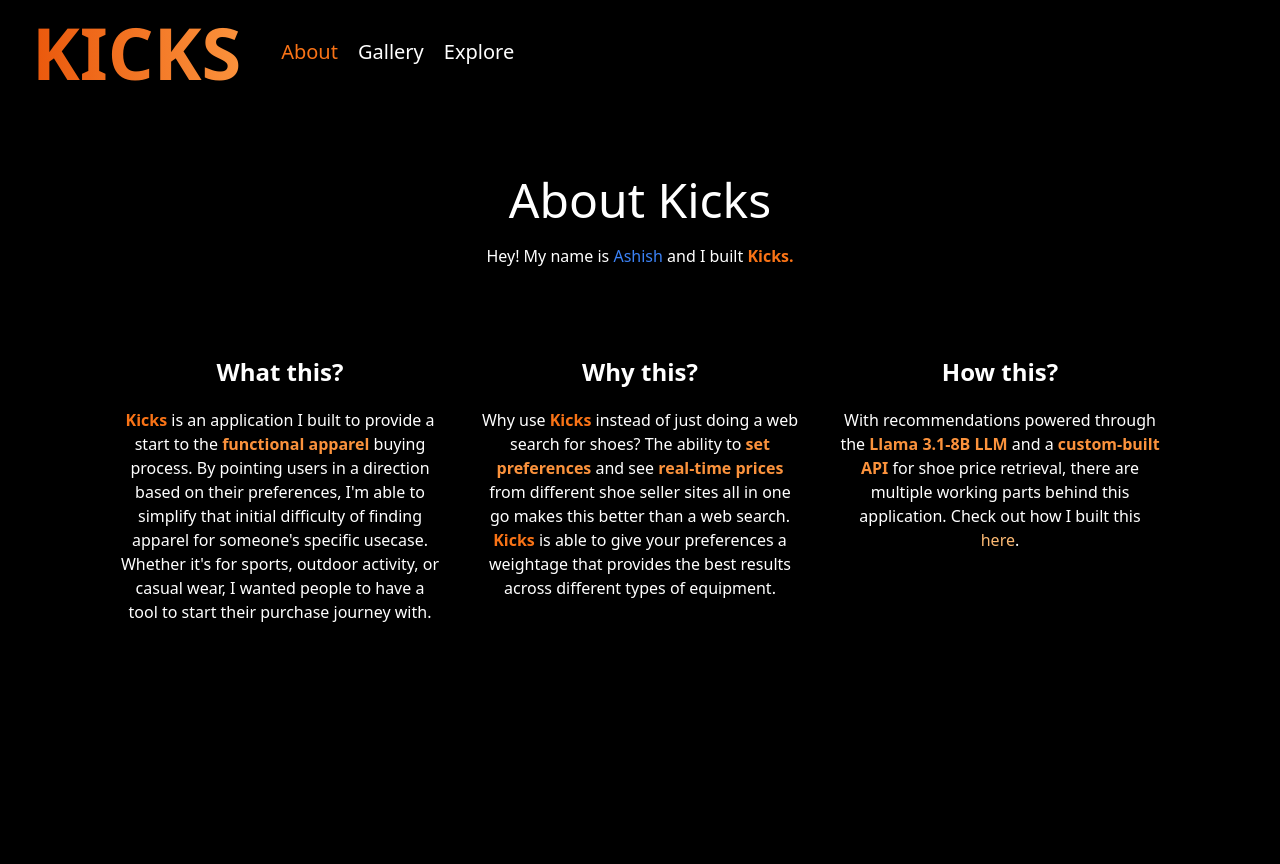
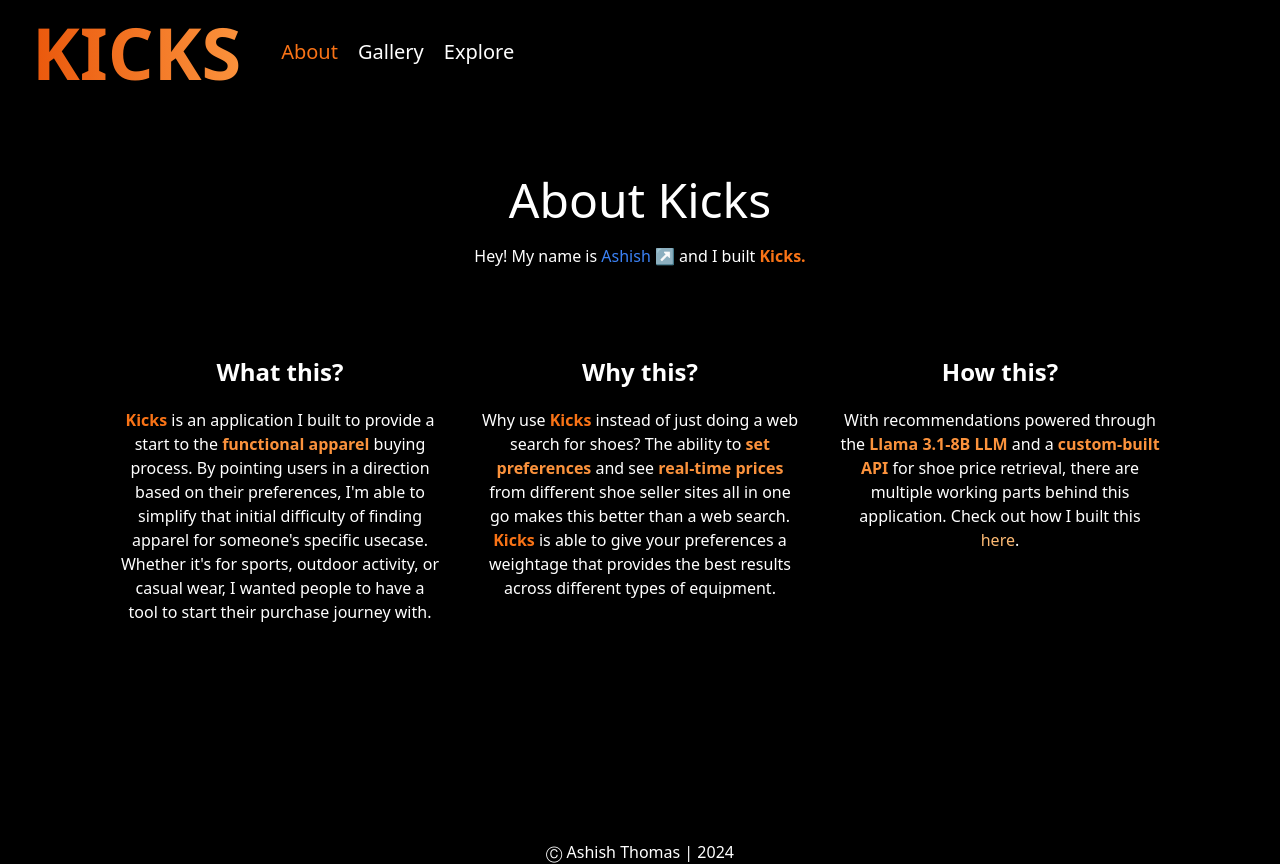
Before and after one commit to AshishT558/Kicks-App, a React (Vite) app in the folder client/: page /about in a window 1280 px wide. Before the commit the page ends 800 px from the top, so only its background shows below. Built offline with nearby package versions, Linux system fonts and the light colour scheme.

Commit message:
added footer

```diff
--- a/client/src/App.jsx
+++ b/client/src/App.jsx
@@ -1,4 +1,5 @@
 import { Outlet } from "react-router-dom";
+import Footer from "./components/Footer";
 import Navbar from "./components/Navbar";
 
 function App() {
@@ -7,6 +8,7 @@
     <div className="scroll-smooth">
       <Navbar />
       <Outlet />
+      <Footer></Footer>
     </div>
   )
 }
--- /dev/null
+++ b/client/src/components/Footer.jsx
@@ -0,0 +1,6 @@
+
+export default function Footer() {
+    return (
+        <div className="flex flex-row justify-center items-center pt-10">Ⓒ Ashish Thomas | 2024</div>
+    )
+}
--- a/client/src/pages/AboutPage.jsx
+++ b/client/src/pages/AboutPage.jsx
@@ -4,7 +4,7 @@
     return (
         <ContentPage>
             <div className="text-2xl lg:text-5xl animate-up-float">About Kicks</div>
-            <p>Hey! My name is <span className="text-blue-500 hover:text-blue-700"><a href="https://www.ashishthomas.dev/" target="_blank" rel="noopener noreferrer">Ashish</a></span> and I built <span className="text-orange-500 font-bold">Kicks.</span></p>
+            <p>Hey! My name is <span className="text-blue-500 hover:text-blue-700"><a href="https://www.ashishthomas.dev/" target="_blank" rel="noopener noreferrer">Ashish ↗</a></span> and I built <span className="text-orange-500 font-bold">Kicks.</span></p>
             <div className="lg:grid lg:grid-cols-3 gap-x-10 pt-5 fade-in text-center">
                 <div>
                     <h1 className="font-bold text-2xl pt-[15rem] lg:pt-[3rem]">What this?</h1>
```
